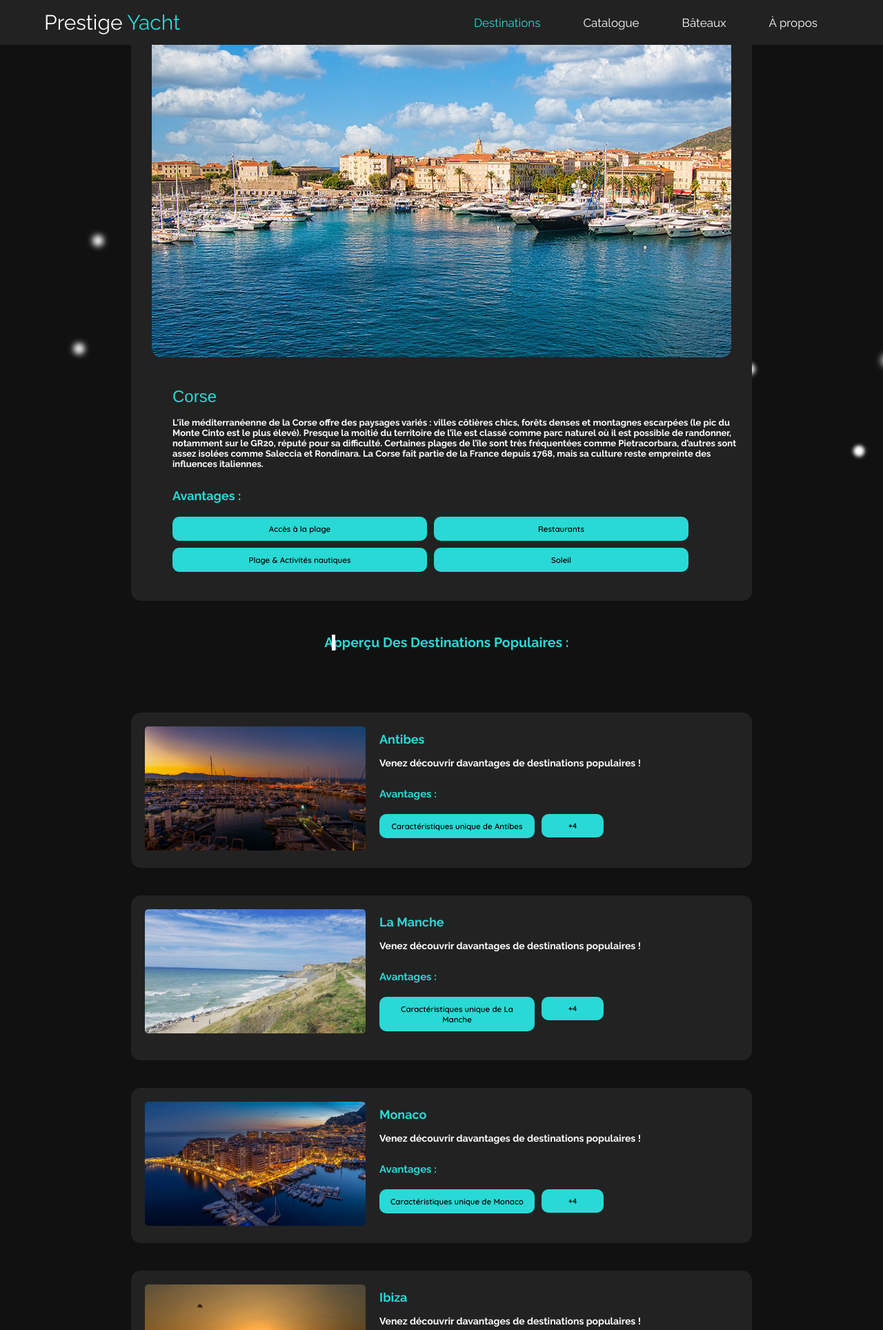
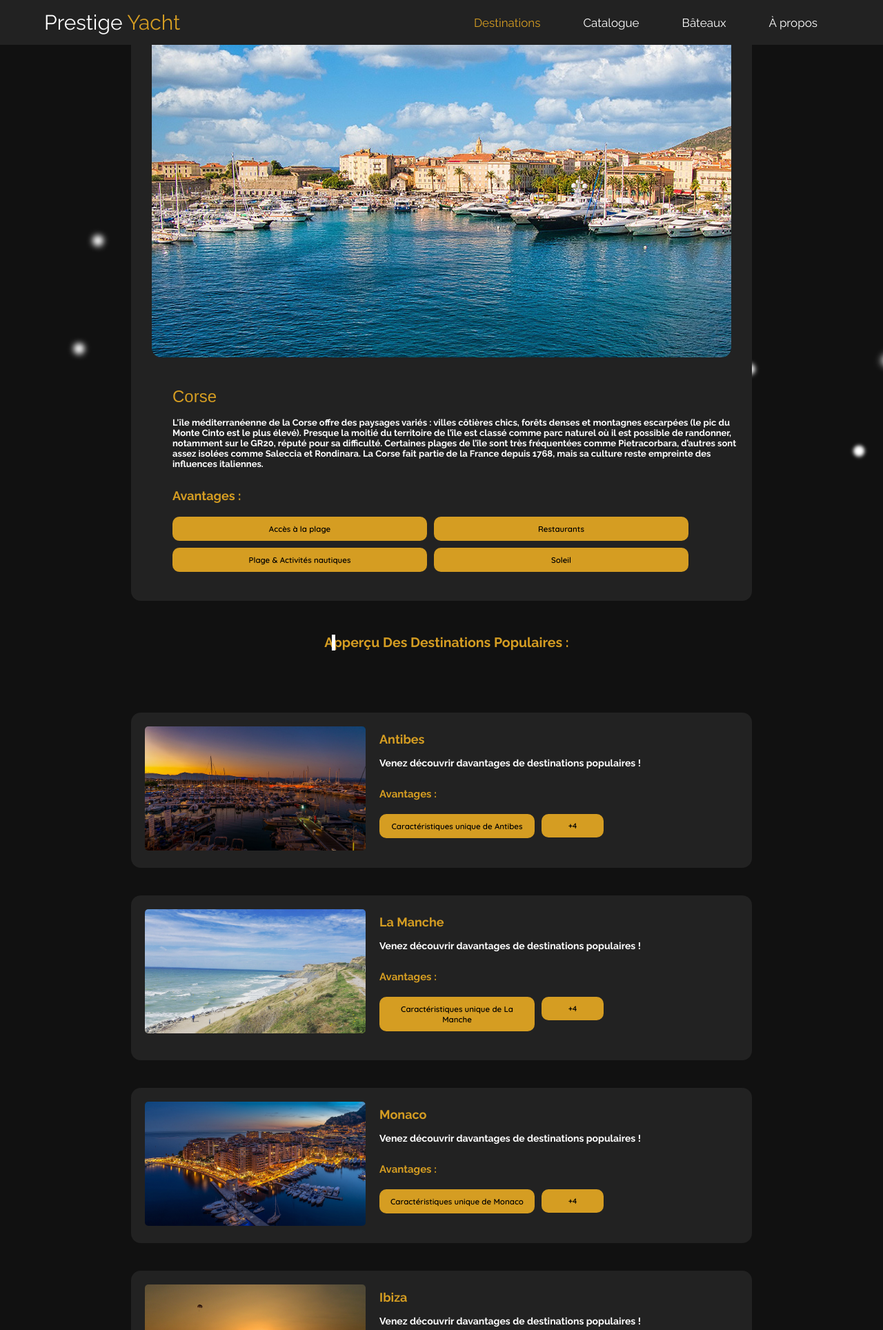
Before and after one commit to BomberQLF/SAE_Resa_Web, a PHP site: page /corse.html in a window 1280 px wide. Shown: the top 1928 px of the page at 69% size. Run offline with PHP 8.4, Linux system fonts and the light colour scheme.

Commit message:
Theme color changed

```diff
--- a/destinations.css
+++ b/destinations.css
@@ -1,5 +1,5 @@
 :root {
-  --main-color: #29d9d5;
+  --main-color: #d59d22;
   --text-color: #fff;
   --background-color-dark: #111;
   --background-color-light: #222;
@@ -50,7 +50,7 @@ nav {
 
 nav .logo a {
   font-size: 3rem;
-  color: #29d9d5;
+  color: #d59d22;
 }
 nav .logo a span {
   color: #fff;
@@ -78,11 +78,11 @@ nav .logo a span {
 }
 
 .sous-menu li:hover a {
-  background-color: #1e90ff;
+  background-color: #d59d22;
 }
 
 .sous-menu li a:hover {
-  background-color: #1e90ff;
+  background-color: #d59d22;
 }
 
 .navbar li {
@@ -133,7 +133,7 @@ section {
   text-transform: capitalize;
   margin: 70px 0;
   font-weight: bold;
-  color: #29d9d5;
+  color: #d59d22;
   position: relative;
   margin-left: 15px;
   font-size: 1.8rem;
@@ -193,7 +193,7 @@ section {
   width: 500px;
   text-align: center;
   border-radius: 10px;
-  background-color: #29d9d5;
+  background-color: #d59d22;
   font-family: "Quicksand", sans-serif;
   font-optical-sizing: auto;
   font-weight: 600;
@@ -211,7 +211,7 @@ section {
   width: 90px;
   text-align: center;
   border-radius: 10px;
-  background-color: #29d9d5;
+  background-color: #d59d22;
   font-family: "Quicksand", sans-serif;
   font-optical-sizing: auto;
   font-weight: 600;
@@ -222,7 +222,7 @@ section {
 }
 
 .blue {
-  color: #29d9d5 !important;
+  color: #d59d22 !important;
 }
 
 .itemsContainer {
@@ -242,7 +242,7 @@ section {
 
 #blueColor {
   font-size: 2.4rem;
-  color: #29d9d5;
+  color: #d59d22;
   font-family: "Geologica", sans-serif;
   font-optical-sizing: auto;
   font-weight: 400;
@@ -251,7 +251,7 @@ section {
 }
 
 #blue-title {
-  color: #29d9d5;
+  color: #d59d22;
   font-size: large;
 }
 
@@ -266,14 +266,14 @@ section {
 .card-text {
   margin-top: 20px;
   margin-bottom: 20px;
-  color: #29d9d5;
+  color: #d59d22;
   font-size: 1.5rem;
 }
 
 .itemsText {
   margin-top: 20px;
   margin-bottom: 20px;
-  color: #29d9d5;
+  color: #d59d22;
   font-size: 1.8rem;
 }
 
@@ -311,7 +311,7 @@ p {
   text-transform: capitalize;
   margin: 70px 0;
   font-weight: bold;
-  color: #29d9d5;
+  color: #d59d22;
   position: relative;
   margin-left: 15px;
   font-size: 1.8rem;
@@ -370,7 +370,7 @@ p {
 }
 
 #blue-title {
-  color: var(#29d9d5);
+  color: var(#d59d22);
   font-size: large;
 }
 
--- a/mentions.css
+++ b/mentions.css
@@ -14,7 +14,7 @@ h1 {
 }
 
 h2 {
-  color: #29d9d5;
+  color: #d59d22;
   margin-top: 20px;
   margin-bottom: 20px;
   font-size: 3.6rem;
--- a/script.js
+++ b/script.js
@@ -30,7 +30,7 @@ document.addEventListener("DOMContentLoaded", function () {
     menuNav.forEach(function (navBarName) {
       navBarName.addEventListener("mouseover", function () {
         this.style.transition = "color 0.5s ease";
-        this.style.color = "#29d9d5";
+        this.style.color = "#d59d22";
       });
 
       navBarName.addEventListener("mouseout", function () {
--- a/style.css
+++ b/style.css
@@ -1,5 +1,5 @@
 :root {
-  --color: #29d9d5;
+  --color: #d59d22;
   --background-color: #111;
   --w-column: 200px;
 }
@@ -74,7 +74,7 @@ nav {
 
 nav .logo a {
   font-size: 3rem;
-  color: #29d9d5;
+  color: #d59d22;
 }
 nav .logo a span {
   color: #fff;
@@ -210,7 +210,7 @@ nav ul li a {
   text-transform: capitalize;
   margin: 70px 0;
   font-weight: bold;
-  color: #29d9d5;
+  color: #d59d22;
   position: relative;
   margin-left: 15px;
   font-size: 1.95rem;
@@ -757,5 +747,5 @@ footer {
 }
 
 .blue {
-  color: #29d9d5 !important;
+  color: #d59d22 !important;
 }
```
Also changed, not shown: other parts of style.css (+17 -27 lines), about.css (+6 -6 lines), yacht.css (+19 -19 lines).
